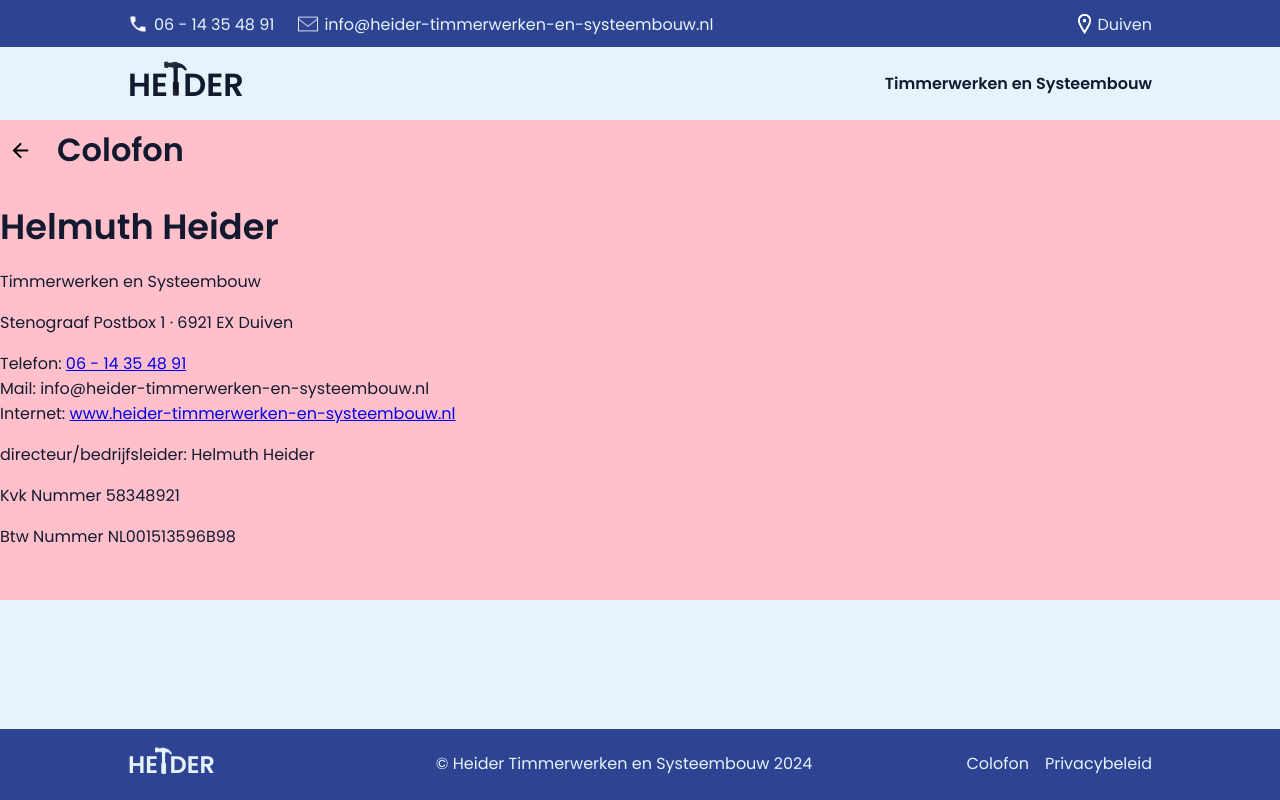
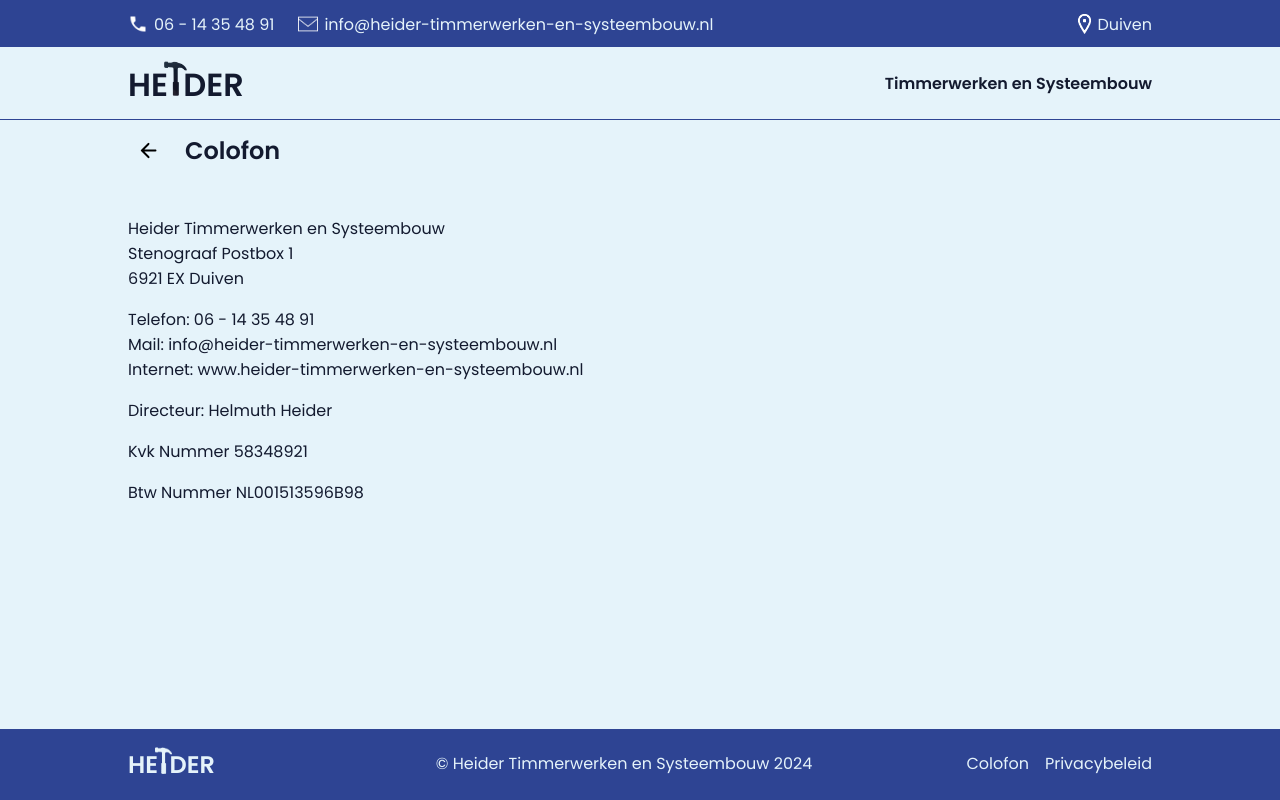
Before and after one commit to sjaroni/timmerwerken, an Angular app: page /imprint in a window 1280 px wide. Built offline with nearby package versions, Linux system fonts and the light colour scheme.

Commit message:
refactoring, add new components, update style

```diff
--- a/src/app/imprint/imprint.component.html
+++ b/src/app/imprint/imprint.component.html
@@ -1,20 +1,9 @@
 <div class="container">
-  <app-page-title></app-page-title>
-  <h3>Helmuth Heider</h3>
-  <p>Timmerwerken en Systeembouw</p>
-  <p>Stenograaf Postbox 1 · 6921 EX Duiven</p>
-
-  <p>
-    Telefon:
-    <a href="https://call.ctrlq.org/+31614354891"> 06 - 14 35 48 91 </a>
-    <br />
-    Mail: info&#64;heider-timmerwerken-en-systeembouw.nl
-    <br />
-    Internet: <a href="#"> www.heider-timmerwerken-en-systeembouw.nl </a>
-  </p>
-  <p></p>
-  <p>directeur/bedrijfsleider: Helmuth Heider</p>
-
-  <p>Kvk Nummer 58348921</p>
-  <p>Btw Nummer NL001513596B98</p>
+  <section>
+    <app-page-title></app-page-title>
+    <app-contact></app-contact>
+    <p>Directeur: Helmuth Heider</p>
+    <p>Kvk Nummer 58348921</p>
+    <p>Btw Nummer NL001513596B98</p>
+  </section>
 </div>
--- a/src/app/imprint/imprint.component.scss
+++ b/src/app/imprint/imprint.component.scss
@@ -1,39 +1,9 @@
 @use "../../styles/_index.scss" as styles;
 
-h1,
-h2,
-h3 {
-  margin-block-start: 0;
-  margin-block-end: 0;
+.container{
+  @include styles.dFlex(center, center, column, 0);
 }
 
-h2{
-  font-weight: 200;
-  font-size: 1.2rem;
-  text-shadow: 0 0 2px white;
+section{
+  width: 80%;
 }
-
-h3{
-  font-weight: 600;
-  font-size: 1.5rem;
-  letter-spacing: normal;
-}
-
-.container {
-  position: relative;
-  width: 100%;
-  height: 600px;
-  background-color: pink;
-  overflow: hidden;
-}
-
-@media (min-width: 768px) {
-
-  h2{
-    font-size: 1.5em;
-  }
-
-  h3{
-    font-size: 2.2rem;
-  }
-}
--- a/src/app/imprint/imprint.component.ts
+++ b/src/app/imprint/imprint.component.ts
@@ -1,10 +1,10 @@
 import { Component } from '@angular/core';
 import { PageTitleComponent } from "../shared/components/page-title/page-title.component";
-import { DistanceAreaComponent } from "../shared/components/distance-area/distance-area.component";
+import { ContactComponent } from "../shared/components/contact/contact.component";
 
 @Component({
   selector: 'app-imprint',
-  imports: [PageTitleComponent, DistanceAreaComponent],
+  imports: [PageTitleComponent, ContactComponent],
   templateUrl: './imprint.component.html',
   styleUrl: './imprint.component.scss'
 })
--- a/src/app/privacy-policy/privacy-policy.component.html
+++ b/src/app/privacy-policy/privacy-policy.component.html
@@ -1,3 +1,35 @@
 <div class="container">
-  <app-page-title></app-page-title>
+  <section>
+    <app-page-title></app-page-title>
+
+    Uw privacy is belangrijk voor ons. In dit privacybeleid leggen wij uit welke
+    persoonlijke gegevens wij verzamelen en hoe wij deze gebruiken, opslaan en
+    beschermen.
+
+    <h2>1. Verzamelen van gegevens</h2>
+    Wij verzamelen alleen persoonlijke gegevens die u vrijwillig aan ons
+    verstrekt via ons contactformulier, e-mail of telefoon. Dit kan uw naam,
+    e-mailadres, telefoonnummer en andere relevante informatie omvatten.
+
+    <h2>2. Gebruik van gegevens</h2>
+    De verzamelde gegevens worden uitsluitend gebruikt om: Uw vragen te
+    beantwoorden, Offertes te verstrekken, Onze diensten te leveren. Wij delen
+    uw gegevens niet met derden, tenzij dit wettelijk verplicht is of nodig is
+    om onze diensten uit te voeren.
+
+    <h2>3. Opslag van gegevens</h2>
+    Wij bewaren uw gegevens alleen zolang als nodig is om de doeleinden te
+    bereiken waarvoor ze zijn verzameld, of zolang als wettelijk vereist.
+
+    <h2>4. Uw rechten</h2>
+    U heeft het recht om uw gegevens in te zien, te corrigeren, te laten
+    verwijderen of bezwaar te maken tegen het gebruik ervan. Neem hiervoor
+    contact met ons op via de onderstaande contactgegevens.
+
+    <h2>5. Contactgegevens</h2>
+    <app-contact></app-contact>
+
+    Als u vragen heeft over dit privacybeleid, neem dan gerust contact met ons
+    op.
+  </section>
 </div>
--- a/src/app/privacy-policy/privacy-policy.component.scss
+++ b/src/app/privacy-policy/privacy-policy.component.scss
@@ -0,0 +1,9 @@
+@use "../../styles/_index.scss" as styles;
+
+.container{
+  @include styles.dFlex(center, center, column, 0);
+}
+
+section{
+  width: 80%;
+}
--- a/src/app/privacy-policy/privacy-policy.component.ts
+++ b/src/app/privacy-policy/privacy-policy.component.ts
@@ -1,9 +1,10 @@
 import { Component } from '@angular/core';
 import { PageTitleComponent } from "../shared/components/page-title/page-title.component";
+import { ContactComponent } from "../shared/components/contact/contact.component";
 
 @Component({
   selector: 'app-privacy-policy',
-  imports: [PageTitleComponent],
+  imports: [PageTitleComponent, ContactComponent],
   templateUrl: './privacy-policy.component.html',
   styleUrl: './privacy-policy.component.scss'
 })
--- /dev/null
+++ b/src/app/shared/components/contact/contact.component.html
@@ -0,0 +1,19 @@
+<p>
+  Heider Timmerwerken en Systeembouw
+  <br />
+  Stenograaf Postbox 1
+  <br />
+  6921 EX Duiven
+</p>
+<p>
+  Telefon:
+  <a class="hover-underline" href="https://call.ctrlq.org/+31614354891"> 06 - 14 35 48 91 </a>
+  <br />
+  Mail:
+  <a class="hover-underline" href="mailto:info@heider-timmerwerken-en-systeembouw.nl">
+    <span>info&#64;heider-timmerwerken-en-systeembouw.nl</span>
+  </a>
+  <br />
+  Internet: <a class="hover-underline" href="http://www.heider-timmerwerken-en-systeembouw.nl"> www.heider-timmerwerken-en-systeembouw.nl </a>
+  <br>
+</p>
--- /dev/null
+++ b/src/app/shared/components/contact/contact.component.scss
@@ -0,0 +1,11 @@
+@use "../../../../styles/index" as styles;
+
+
+a {
+  text-decoration: none;
+  color: #131a2f;
+}
+
+.hover-underline {
+  @include styles.hover-underline(#131a2f, 3px, 0.4s);
+}
--- a/src/app/shared/components/nav/nav.component.scss
+++ b/src/app/shared/components/nav/nav.component.scss
@@ -10,6 +10,7 @@
   overflow: visible;
   position: absolute;
   top: 48px;
+  box-shadow: inset 0 -1px 0 0 #2e4493;
 
   a {
     text-decoration: none;
--- a/src/app/shared/components/page-title/page-title.component.scss
+++ b/src/app/shared/components/page-title/page-title.component.scss
@@ -24,7 +24,6 @@
   position: relative;
   width: 100%;
   height: 100px;
-  background-color: pink;
   overflow: hidden;
 
   a {
@@ -36,6 +35,9 @@
 
     &:hover {
       background-color: #2e4493;
+      img{
+        filter: invert(1);
+      }
     }
   }
 }
```
Also changed, not shown: src/app/shared/components/contact/contact.component.ts (added, +11 -0 lines), 1 other file (tests, documents, lock files or other folders).
